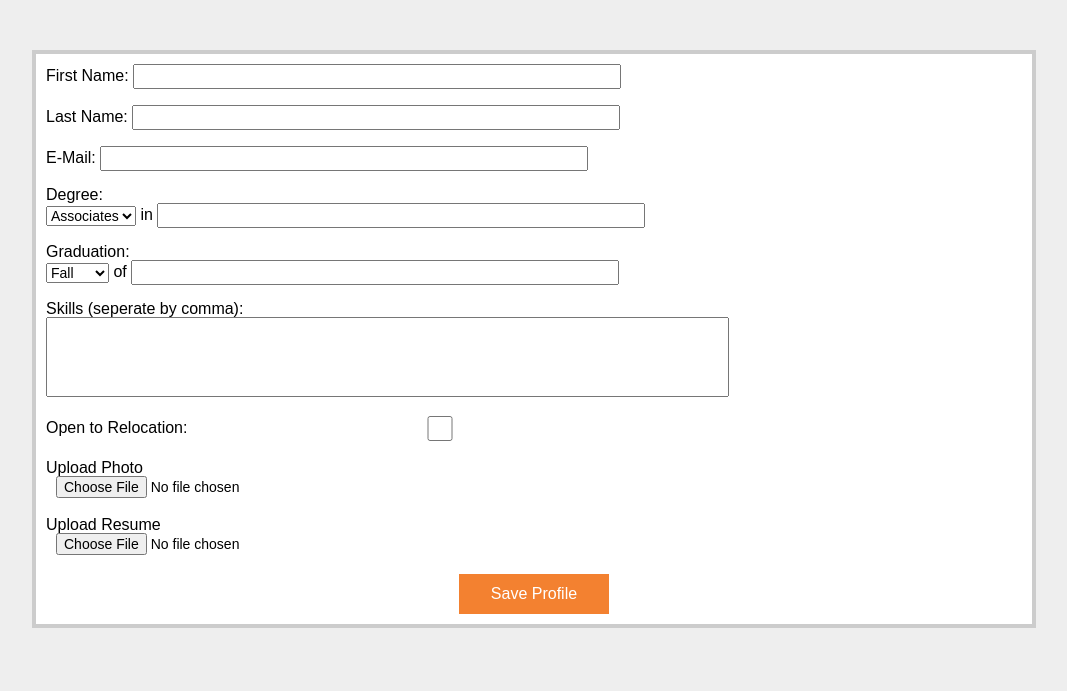
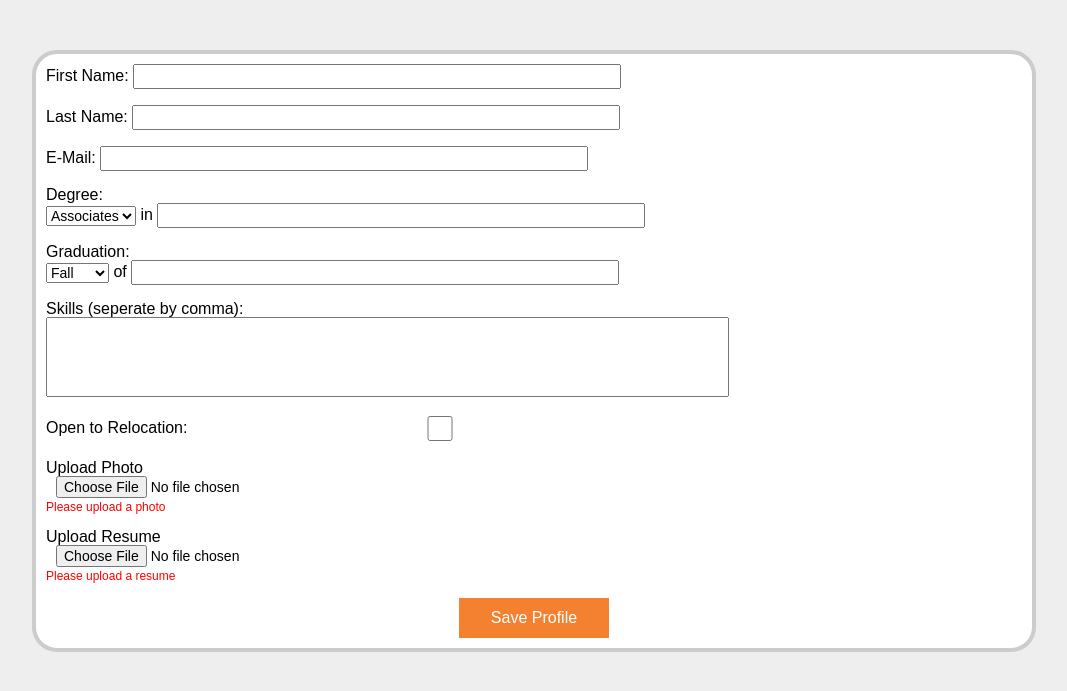
Before and after one commit to GKarthikVarma/CSE5335_Final_Project, a CodeIgniter app: page /database/edit_profile in a window 1280 px wide. Shown: the part 76-767 px from the top of the page, without its empty margins (106-1173 px from the left). Run offline with CodeIgniter, Linux system fonts and the light colour scheme.

Commit message:
Added upload file functionality

```diff
--- a/application/config/mimes.php
+++ b/application/config/mimes.php
@@ -24,7 +24,7 @@ return array(
 	'sea'	=>	'application/octet-stream',
 	'dll'	=>	'application/octet-stream',
 	'oda'	=>	'application/oda',
-	'pdf'	=>	array('application/pdf', 'application/force-download', 'application/x-download', 'binary/octet-stream'),
+	'pdf'	=>	array('application/pdf', 'application/force-download', 'application/x-download', 'binary/octet-stream', 'application/zip', 'application/unknown', 'application/x-pdf'),
 	'ai'	=>	array('application/pdf', 'application/postscript'),
 	'eps'	=>	'application/postscript',
 	'ps'	=>	'application/postscript',
@@ -106,8 +106,8 @@ return array(
 	'mov'	=>	'video/quicktime',
 	'avi'	=>	array('video/x-msvideo', 'video/msvideo', 'video/avi', 'application/x-troff-msvideo'),
 	'movie'	=>	'video/x-sgi-movie',
-	'doc'	=>	array('application/msword', 'application/vnd.ms-office'),
-	'docx'	=>	array('application/vnd.openxmlformats-officedocument.wordprocessingml.document', 'application/zip', 'application/msword', 'application/x-zip'),
+	'doc'	=>	array('application/msword', 'application/vnd.ms-office', 'application/zip'),
+	'docx'	=>	array('application/vnd.openxmlformats-officedocument.wordprocessingml.document', 'application/zip', 'application/msword', 'application/x-zip', 'application/zip'),
 	'dot'	=>	array('application/msword', 'application/vnd.ms-office'),
 	'dotx'	=>	array('application/vnd.openxmlformats-officedocument.wordprocessingml.document', 'application/zip', 'application/msword'),
 	'xlsx'	=>	array('application/vnd.openxmlformats-officedocument.spreadsheetml.sheet', 'application/zip', 'application/vnd.ms-excel', 'application/msword', 'application/x-zip'),
--- a/application/controllers/Edit_Profile.php
+++ b/application/controllers/Edit_Profile.php
@@ -8,18 +8,22 @@ class Edit_Profile extends CI_Controller {
   }
 
 
-  public function upload_file($filename)
+  public function upload_file($uploadFilename, $fieldname)
   {
-          $config['upload_path']          = base_url().'uploads/';
-          $config['allowed_types']        = 'doc|docx|pdf';
-          $config['max_size']             = 100;
 
-          $this->load->library('upload', $config);
+          $config['upload_path']          = './uploads';
+          $config['allowed_types']        = '*';
+          $config['max_size']             = 1024;
+          $config['file_name']            = $uploadFilename;
+          $config['overwrite']            = true;
 
-          if ( ! $this->upload->do_upload($filename))
+          $this->load->library('upload');
+          $this->upload->initialize($config, false);
+
+
+          if ( ! $this->upload->do_upload($fieldname))
           {
                   $error = array('error' => $this->upload->display_errors());
-
                   return $error;
           }
           else
@@ -30,17 +34,21 @@ class Edit_Profile extends CI_Controller {
           }
   }
 
-  public function upload_image($filename)
+  public function upload_image($uploadFilename, $fieldname)
   {
-          $config['upload_path']          = base_url().'uploads/';
+
+          $config['upload_path']          = './uploads/';
           $config['allowed_types']        = 'gif|jpg|png';
-          $config['max_size']             = 100;
-          $config['max_width']            = 1024;
-          $config['max_height']           = 768;
+          $config['max_size']             = 1024;
+          $config['max_width']            = 2048;
+          $config['max_height']           = 2048;
+          $config['file_name']             = $uploadFilename;
+          $config['overwrite']            = true;
 
-          $this->load->library('upload', $config);
+          $this->load->library('upload');
+          $this->upload->initialize($config, false);
 
-          if ( ! $this->upload->do_upload($filename))
+          if ( ! $this->upload->do_upload($fieldname))
           {
                   $error = array('error' => $this->upload->display_errors());
 
@@ -68,8 +76,40 @@ class Edit_Profile extends CI_Controller {
     $this->form_validation->set_rules("grad_year", "Graduation Year", "required|numeric|exact_length[4]");
     $this->form_validation->set_rules("skills", "Skills", "required");
 
+    $photoValidation="";
+    $resumeValidation="";
 
-    if($this->form_validation->run() == FALSE) {
+    if(!empty($_FILES['photo']['name'])) {
+      $filename=$_FILES['photo']['name'];
+      $filenameArray = explode(".", $filename);
+      $ext = strtolower(end($filenameArray));
+      $uploadPhotoName=$this->session->userdata("user_uid").".".$ext;
+      $errors=$this->upload_image($uploadPhotoName, "photo");
+      if(sizeof($errors) > 0) {
+        print_r($errors);
+        exit;
+      }
+    } else {
+      $photoValidation="<br />Please upload a photo";
+    }
+    if(!empty($_FILES['resume']['name'])) {
+      $filename=$_FILES['resume']['name'];
+      $filenameArray = explode(".", $filename);
+      $ext = strtolower(end($filenameArray));
+      $uploadResumeName=$this->session->userdata("user_uid").".".$ext;
+      $profileArray['user_resume'] = $uploadResumeName;
+      $errors=$this->upload_file($uploadResumeName, "resume");
+      if(sizeof($errors) > 0) {
+        print_r($errors);
+        exit;
+      }
+    } else {
+      $resumeValidation="<br />Please upload a resume";
+    }
+
+
+
+    if($this->form_validation->run() == FALSE || $photoValidation != "" || $resumeValidation != "") {
       $data['uid']=$this->session->userdata('user_id');
       $data['first_name']=$this->session->userdata('user_first');
       $data['last_name']=$this->session->userdata('user_last');
@@ -82,6 +122,8 @@ class Edit_Profile extends CI_Controller {
       $data['email'] = $this->session->userdata('user_email');
       $data['photo'] = $this->session->userdata('user_photo');
       $data['resume'] = $this->session->userdata('user_resume');
+      $data['photo_error'] = $photoValidation;
+      $data['resume_error'] = $resumeValidation;
       $header_data['u_type'] = $this->session->userdata('u_type');
 
       $this->load->view('header_login', $header_data);
@@ -102,29 +144,12 @@ class Edit_Profile extends CI_Controller {
                     'user_graduation_semester' => $this->input->post("grad_semester"),
                     'user_graduation_year' => $this->input->post("grad_year"),
                     'user_skills' => $this->input->post("skills"),
-                    'user_relocation' => $reloc
+                    'user_relocation' => $reloc,
+                    'user_photo' => $uploadPhotoName,
+                    'user_resume' => $uploadResumeName
       );
 
-      if(!empty($_FILES['photo']['name'])) {
-        $filename=$_FILES['photo']['name'];
-        $ext = strtolower(end(explode(".", $filename)));
-        $profileArray["user_photo"] = base_url()."uploads/".$this->session->userdata("user_uid").$ext;
-        $errors=upload_image("photo");
-        if(sizeof(errors) > 0) {
-          print_r($errors);
-          exit;
-        }
-      }
-      if(!empty($_FILES['resume']['name'])) {
-        $filename=$_FILES['resume']['name'];
-        $ext = strtolower(end(explode(".", $filename)));
-        $profileArray['user_resume'] = base_url()."uploads/".$this->session->userdata("user_uid").$ext;
-        $errors=upload_file("resume");
-        if(sizeof(errors) > 0) {
-          print_r($errors);
-          exit;
-        }
-      }
+
 
       $this->Edit_profile_model->insert_profile($uid, $profileArray);
       $this->session->set_userdata($profileArray);
--- a/application/views/edit_profile.php
+++ b/application/views/edit_profile.php
@@ -43,9 +43,9 @@
       echo form_label("Open to Relocation: ");
       echo form_checkbox("relocation", "on", ($relocation==1))."<br /><br />";
       echo form_label("Upload Photo")."<br />";
-      echo form_upload("photo", "", "accept='.png, .jpg, .jpeg'")."<br /><br />";
+      echo form_upload("photo", "", "accept='.png, .jpg, .jpeg'")."<span class='error-msg'>".$photo_error."</span>"."<br /><br />";
       echo form_label("Upload Resume")."<br />";
-      echo form_upload("resume", "", "accept='.doc, .docx, .pdf'")."<br /><br />";
+      echo form_upload("resume", "", "accept='.doc, .docx, .pdf'")."<span class='error-msg'>".$resume_error."</span>"."<br /><br />";
       echo form_submit("save_profile", "Save Profile", "class='submit-button'");
       echo form_close();
 
--- a/application/views/header.php
+++ b/application/views/header.php
@@ -2,7 +2,7 @@
 <html>
 <head>
 	<title></title>
-	<link rel="stylesheet" type="text/css" href="css/style.css">
+	<link rel="stylesheet" type="text/css" href="<?php echo base_url(); ?>/css/style.css">
 </head>
 
 <header>
@@ -19,7 +19,7 @@
 					echo form_submit("submit", "Login", "class= 'login-button'");
 					echo form_close();
 				?>
-					<a href="signup.php">Signup</a>
+					<a href="signup">Signup</a>
 			</div>
 		</div>
 	</nav>
--- a/application/views/profile_container.php
+++ b/application/views/profile_container.php
@@ -39,7 +39,7 @@ Email: <?php echo $email; ?><br />
 <?php
 
 if($resume != null) {
-  echo "<br /><br /><a href='".base_url()."uploads".$resume."'>Download Resume </a>";
+  echo "<br /><br /><a href='".base_url()."uploads/".$resume."'>Download Resume </a>";
 }
 
  ?>
--- a/css/style.css
+++ b/css/style.css
@@ -396,6 +396,7 @@ header .title {
 
 /*Classes*/
 .profile-container {
+  border-radius: 25px;
   border: 4px solid #ccc;
   background-color: #fff;
   padding: 10px;
```
Also changed, not shown: application/controllers/Signup.php (+8 -12 lines), application/views/signup.php (+10 -9 lines), uploads/ivan.jpg (renamed from uploads/ivan_huang.jpg), uploads/kv1458.jpg (deleted), 3 other files.
